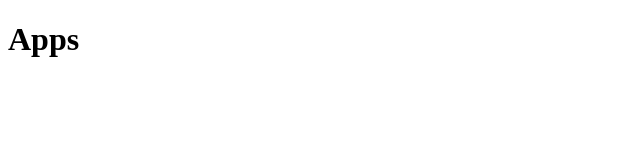
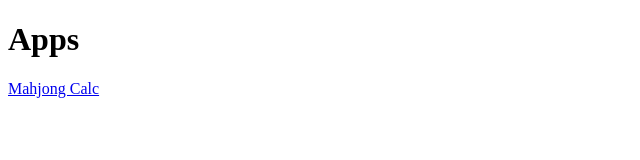
Before and after one commit to rjchen/rjchen.github.io, a plain HTML site: page index.html in a window 1280 px wide. Shown: the whole page, without its empty margins (0-640 px from the left). Drawn offline with Linux system fonts and the light colour scheme.

Commit message:
Update index.html

```diff
--- a/index.html
+++ b/index.html
@@ -2,6 +2,6 @@
 <html>
 <body>
 <h1>Apps</h1>
-<a href="/mahjongcalc/ng-mahjong.html>Mahjong Calc</a>
+<a href="/mahjongcalc/ng-mahjong.html">Mahjong Calc</a>
 </body>
 </html>
```
